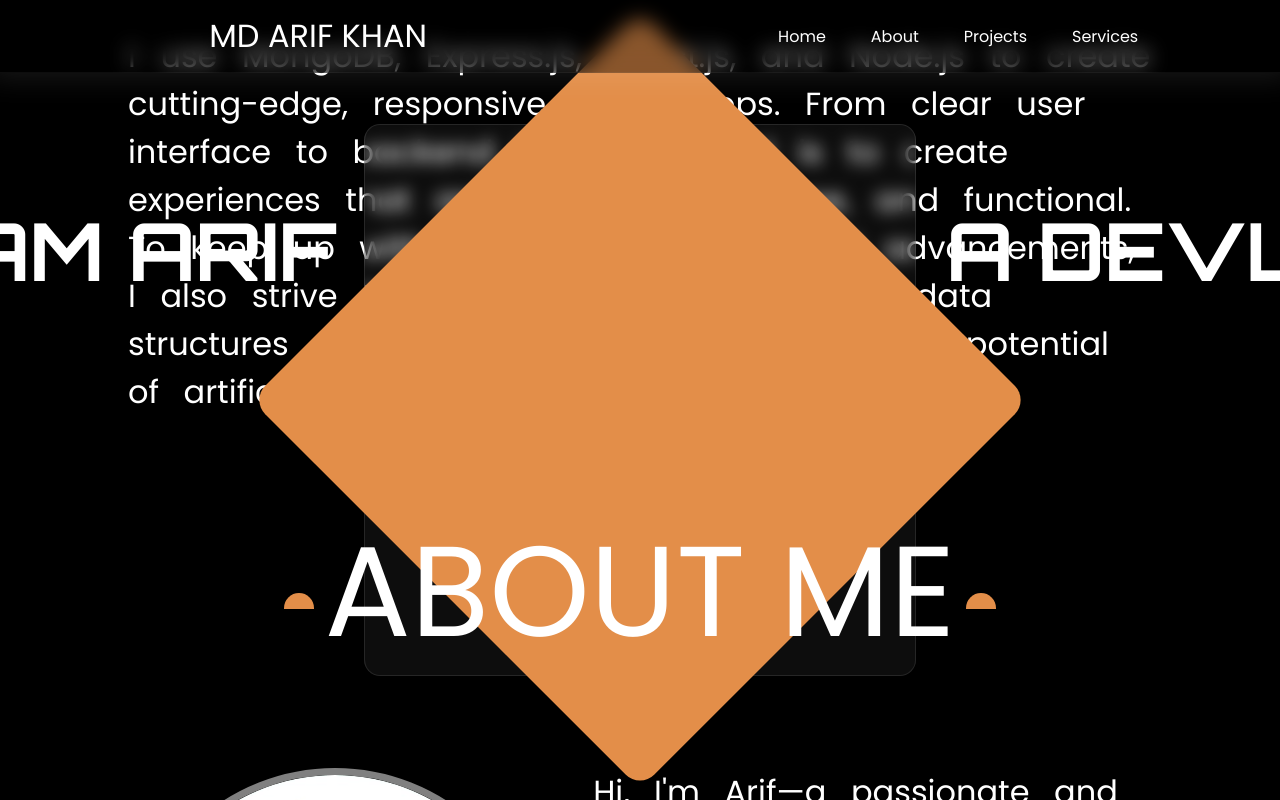
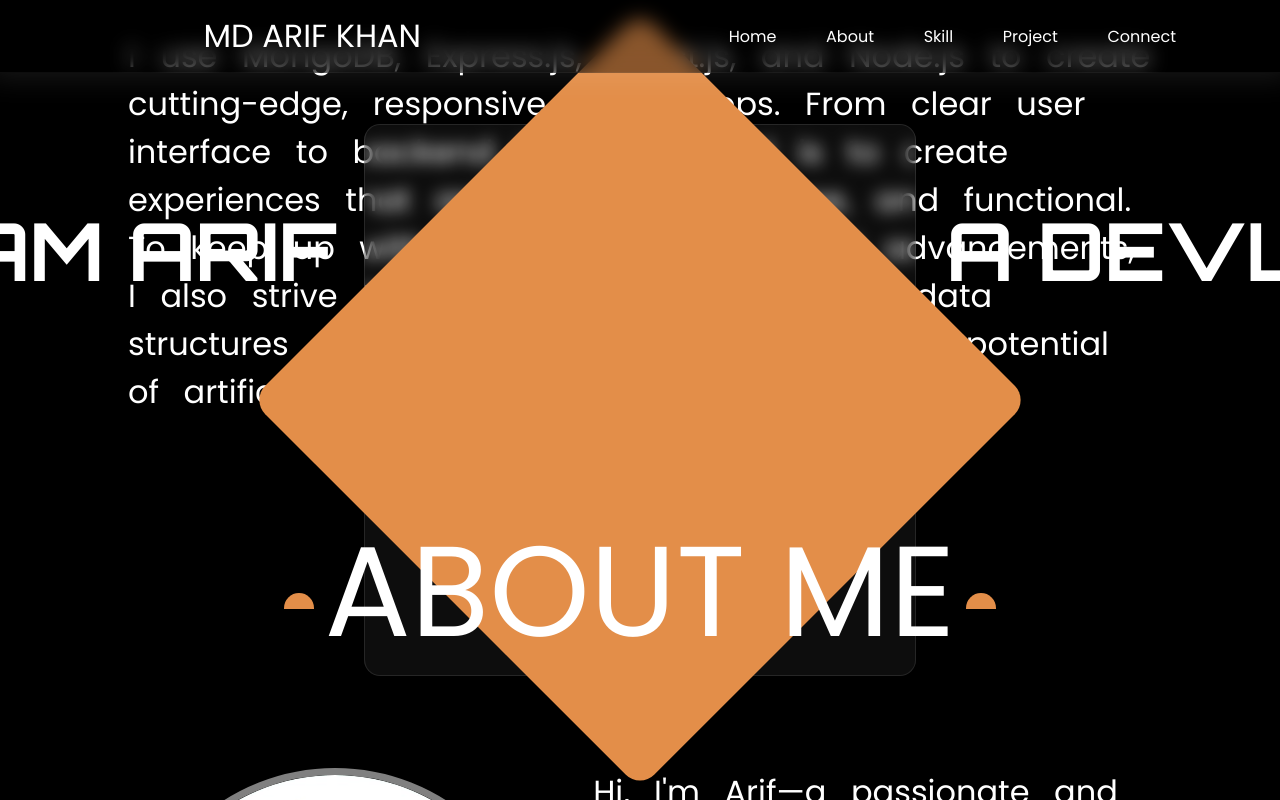
Before and after one commit to Arifkhan2007111/Portfolio, a React (Vite) app in the folder FrontEnd/: page / in a window 1280 px wide. Shown: the top 800 px of the page. Built offline with nearby package versions, Linux system fonts and the light colour scheme.

Commit message:
Some changes

```diff
--- a/FrontEnd/src/Components/landing.jsx
+++ b/FrontEnd/src/Components/landing.jsx
@@ -22,12 +22,17 @@ const Landing = () => {
               </li>
               <li>
                 <a href="#" className="underline-animate">
-                  Projects
+                  Skill
                 </a>
               </li>
               <li>
                 <a href="#" className="underline-animate">
-                  Services
+                  Project
+                </a>
+              </li>
+              <li>
+                <a href="#" className="underline-animate">
+                  Connect
                 </a>
               </li>
             </ul>
```
